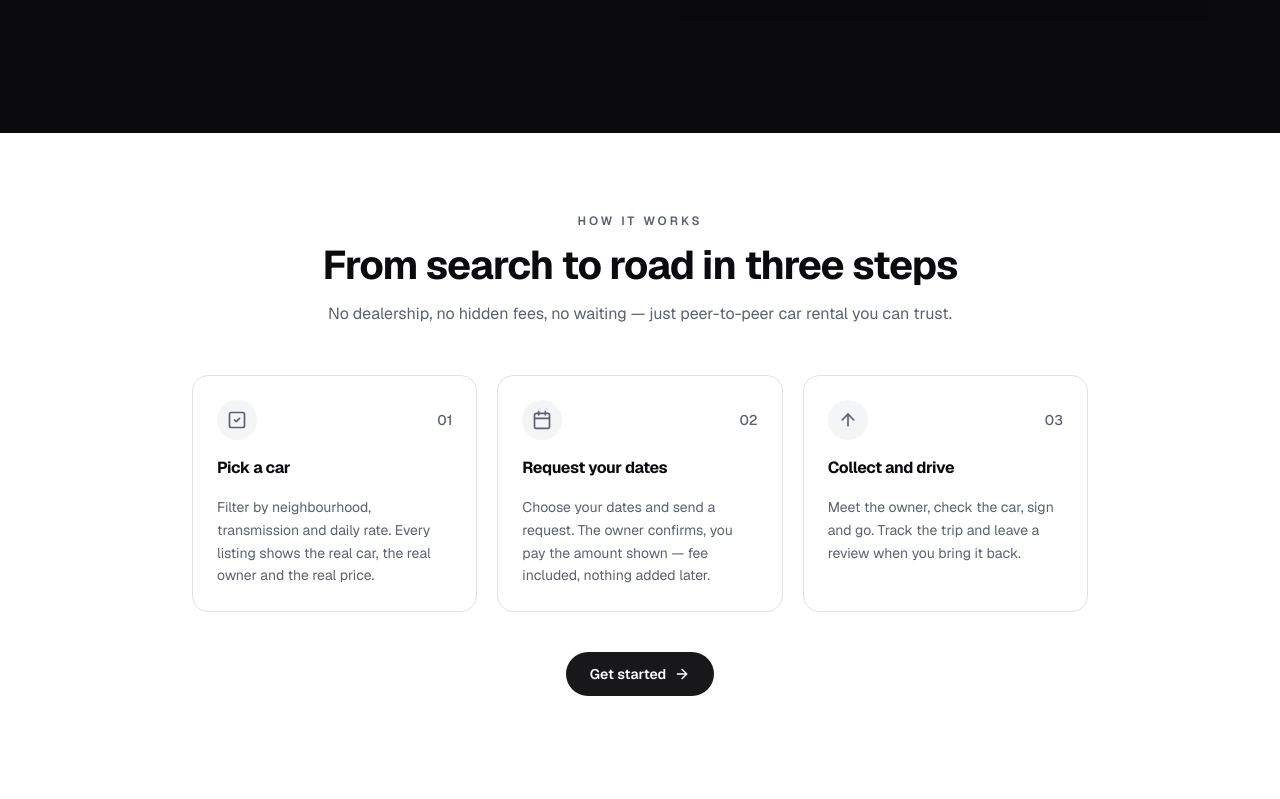
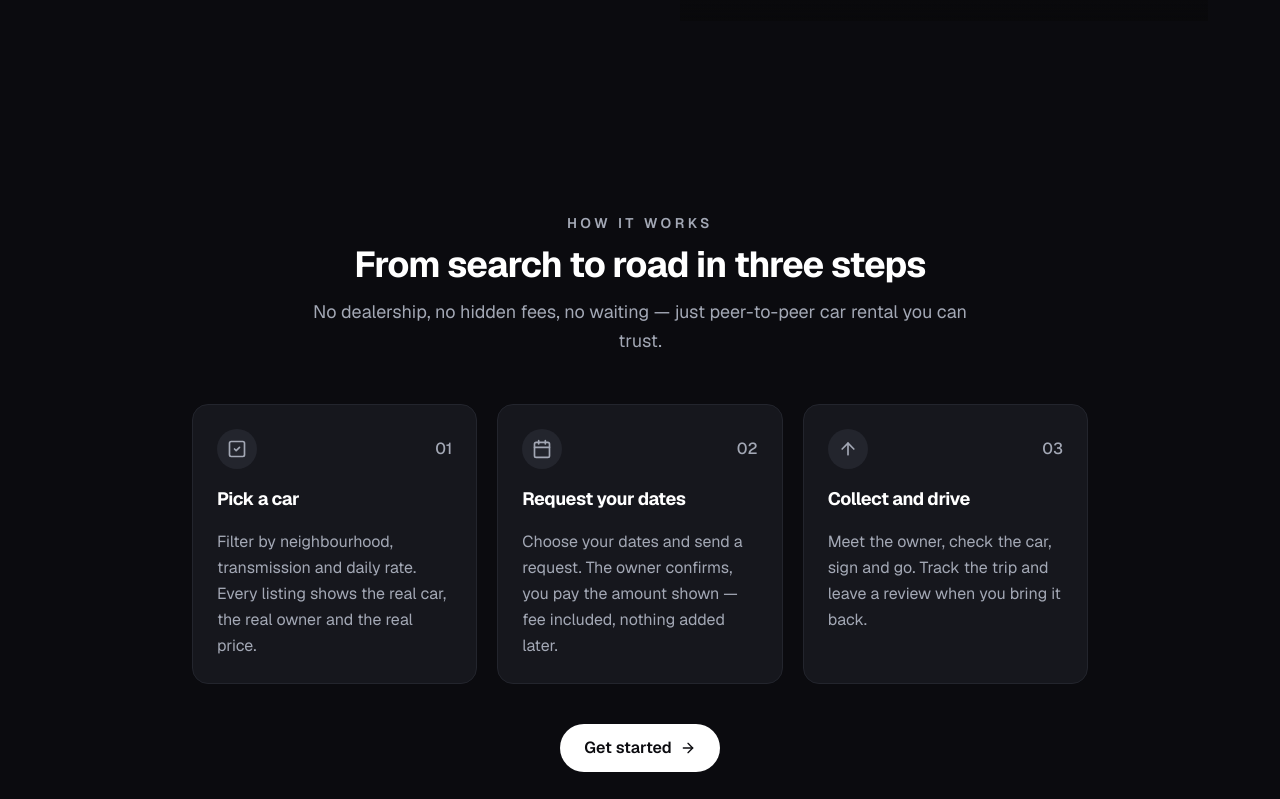
Before and after one commit to Michael-devoop/SHEGGAR-WHEELS, a Next.js app: page / in a window 1280 px wide. Shown: the part 3121-3920 px from the top of the page. Built offline with nearby package versions, Linux system fonts and the light colour scheme; no server answers.

Commit message:
feat(visuals): darken how it works and refresh og image

```diff
--- a/src/app/(public)/page.tsx
+++ b/src/app/(public)/page.tsx
@@ -127,20 +127,25 @@ export default function Home() {
       </section>
 
       {/* How it works --------------------------------------------------- */}
-      <section id="how-it-works" aria-labelledby="how-it-works-heading" className="bg-surface">
+      <section
+        id="how-it-works"
+        aria-labelledby="how-it-works-heading"
+        data-surface="dark"
+        className="scroll-mt-24 bg-surface-inverse"
+      >
         <div className="shell py-20">
           {/* Header */}
           <div className="mx-auto max-w-2xl text-center">
-            <p className="text-xs font-semibold uppercase tracking-[0.25em] text-ink-muted">
+            <p className="text-sm font-semibold uppercase tracking-[0.25em] text-ink-muted">
               How it Works
             </p>
             <h2
               id="how-it-works-heading"
-              className="mt-3 text-2xl font-bold tracking-tight sm:text-3xl"
+              className="mt-3 text-3xl font-bold tracking-tight sm:text-4xl"
             >
               From search to road in three steps
             </h2>
-            <p className="mt-3 text-sm leading-relaxed text-ink-muted sm:text-base">
+            <p className="mt-3 text-base leading-relaxed text-ink-muted sm:text-lg">
               No dealership, no hidden fees, no waiting —
               just peer-to-peer car rental you can trust.
             </p>
@@ -154,7 +159,7 @@ export default function Home() {
             {STEPS.map((step, index) => (
               <li
                 key={step.title}
-                className="relative flex flex-col gap-4 rounded-2xl border border-border bg-bg p-6 transition-shadow hover:shadow-md"
+                className="relative flex flex-col gap-4 rounded-2xl border border-border bg-surface p-6 transition-shadow hover:shadow-md"
               >
                 {/* Icon + step number */}
                 <div className="flex items-center justify-between">
@@ -169,16 +174,16 @@ export default function Home() {
                       <svg xmlns="http://www.w3.org/2000/svg" width="20" height="20" viewBox="0 0 24 24" fill="none" stroke="currentColor" strokeWidth="2" strokeLinecap="round" strokeLinejoin="round"><path d="m5 12 7-7 7 7"/><path d="M12 19V5"/></svg>
                     )}
                   </span>
-                  <span className="text-sm font-medium text-ink-muted">
+                  <span className="text-base font-medium text-ink-muted">
                     {String(index + 1).padStart(2, "0")}
                   </span>
                 </div>
 
                 {/* Text */}
-                <h3 className="text-base font-bold tracking-tight">
+                <h3 className="text-lg font-bold tracking-tight">
                   {step.title}
                 </h3>
-                <p className="text-sm leading-relaxed text-ink-muted">
+                <p className="text-base leading-relaxed text-ink-muted">
                   {step.body}
                 </p>
               </li>
@@ -189,7 +194,7 @@ export default function Home() {
           <div className="mt-10 flex justify-center">
             <Link
               href="/cars"
-              className="inline-flex items-center gap-2 rounded-full bg-zinc-900 px-6 py-3 text-sm font-semibold text-white transition-colors hover:bg-zinc-800"
+              className="inline-flex items-center gap-2 rounded-full bg-primary px-6 py-3 text-base font-semibold text-on-primary transition-opacity hover:opacity-90"
             >
               Get started
               <svg xmlns="http://www.w3.org/2000/svg" width="16" height="16" viewBox="0 0 24 24" fill="none" stroke="currentColor" strokeWidth="2" strokeLinecap="round" strokeLinejoin="round"><path d="M5 12h14"/><path d="m12 5 7 7-7 7"/></svg>
```
Also changed, not shown: public/og-logo.png, public/sheggar-wheels-og-source.png (added).
